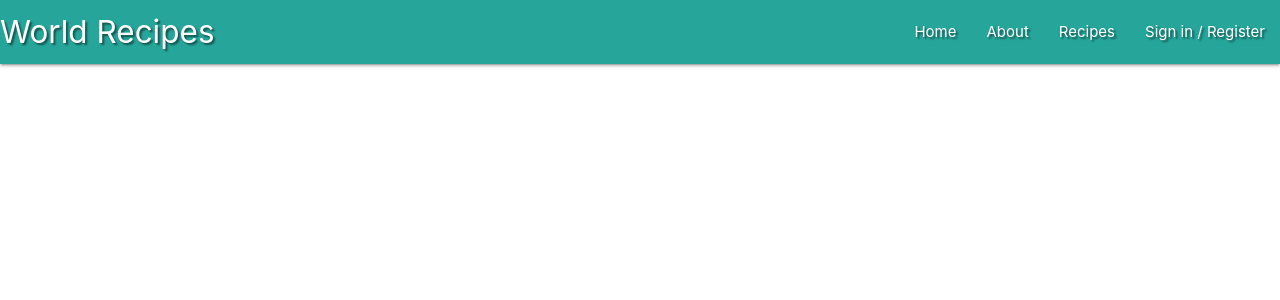
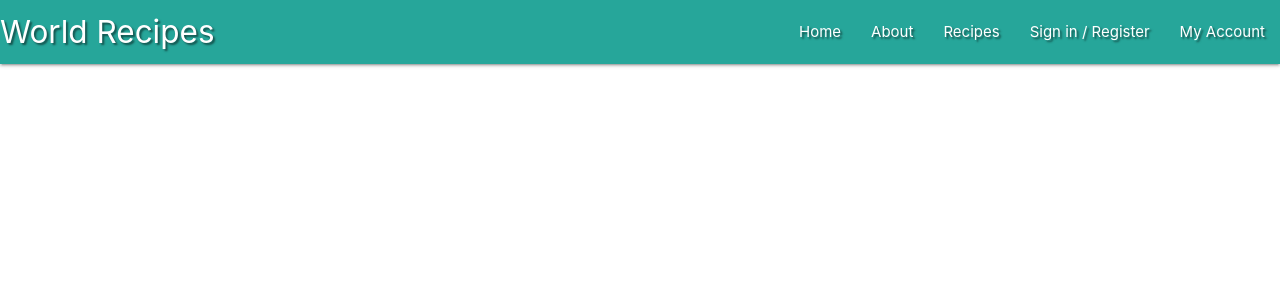
Before and after one commit to Code-Institute-Submissions/phil-griffith-world_recipes_AprResub, a Flask app: page / in a window 1280 px wide. Shown: the top 300 px of the page. Run offline with Flask 2, Linux system fonts and the light colour scheme; data that the repository does not hold is empty; some libraries are stand-ins or nearby versions.

Commit message:
Add My Account page

```diff
--- a/app.py
+++ b/app.py
@@ -28,17 +28,18 @@ def get_recipes():
 
 @app.route("/sign_in", methods=["GET", "POST"])
 def sign_in():
-    if request.method =="POST":
+    if request.method == "POST":
         # check if user has account
         existing_user = mongo.db.users.find_one(
             {"username": request.form.get("username").lower()})
 
         if existing_user:
             # check for password match
-            if check_password_hash(
-                existing_user["password"], request.form.get("password")):
+            if check_password_hash(existing_user["password"], request.form.get("password")):
                     session["user"] = request.form.get("username").lower()
                     flash("Welcome, {}".format(request.form.get("username")))
+                    return redirect(
+                        url_for("account", username=session["user"]))
             else:
                 # invalid password
                 flash("Incorrect Username and/or Password")
@@ -67,16 +68,10 @@ def register():
                 flash("Username already exists")
                 return redirect(url_for("register"))
 
-            # # check for password match
-            # password = request.form.get("password")
-            # confirm_password = request.form.get("password2")
-
-            # if confirm_password != password:
-            #     flash("Password do not match"
-
             register = {
                 "username": request.form.get("username").lower(),
-                "password": generate_password_hash(request.form.get("password")),
+                "password": generate_password_hash(
+                    request.form.get("password")),
                 "email": request.form.get("email").lower(),
                 "country": request.form.get("country")
             }
@@ -85,7 +80,16 @@ def register():
             # put new user into session cookie
             session["user"] = request.form.get("username").lower()
             flash("Registration Successful!")
+            return redirect(url_for("account", username=session["user"]))
     return render_template("register.html", countries=countries)
+
+
+@app.route("/account/<username>", methods=["GET", "POST"])
+def account(username):
+    # get session users username form db
+    username = mongo.db.users.find_one(
+        {"username": session["user"]})["username"]
+    return render_template("my_account.html", username=username)
 
 
 if __name__ == "__main__":
--- a/templates/base.html
+++ b/templates/base.html
@@ -25,6 +25,7 @@
                     <li><a href="badges.html">About</a></li>
                     <li><a href="{{ url_for('get_recipes') }}">Recipes</a></li>
                     <li><a href="{{ url_for('sign_in') }}">Sign in / Register</a></li>
+                    <li><a href="{{ url_for('account', username=session['user']) }}">My Account</a></li>
                 </ul>
             </div>
         </nav>
@@ -35,6 +36,7 @@
             <li><a href="badges.html">About</a></li>
             <li><a href="{{ url_for('get_recipes') }}">Recipes</a></li>
             <li><a href="{{ url_for('sign_in') }}">Sign in / Register</a></li>
+            <li><a href="{{ url_for('account', username=session['user']) }}">My Account</a></li>
         </ul>
     </header>
 
```
Also changed, not shown: templates/my_account.html (added, +13 -0 lines).
